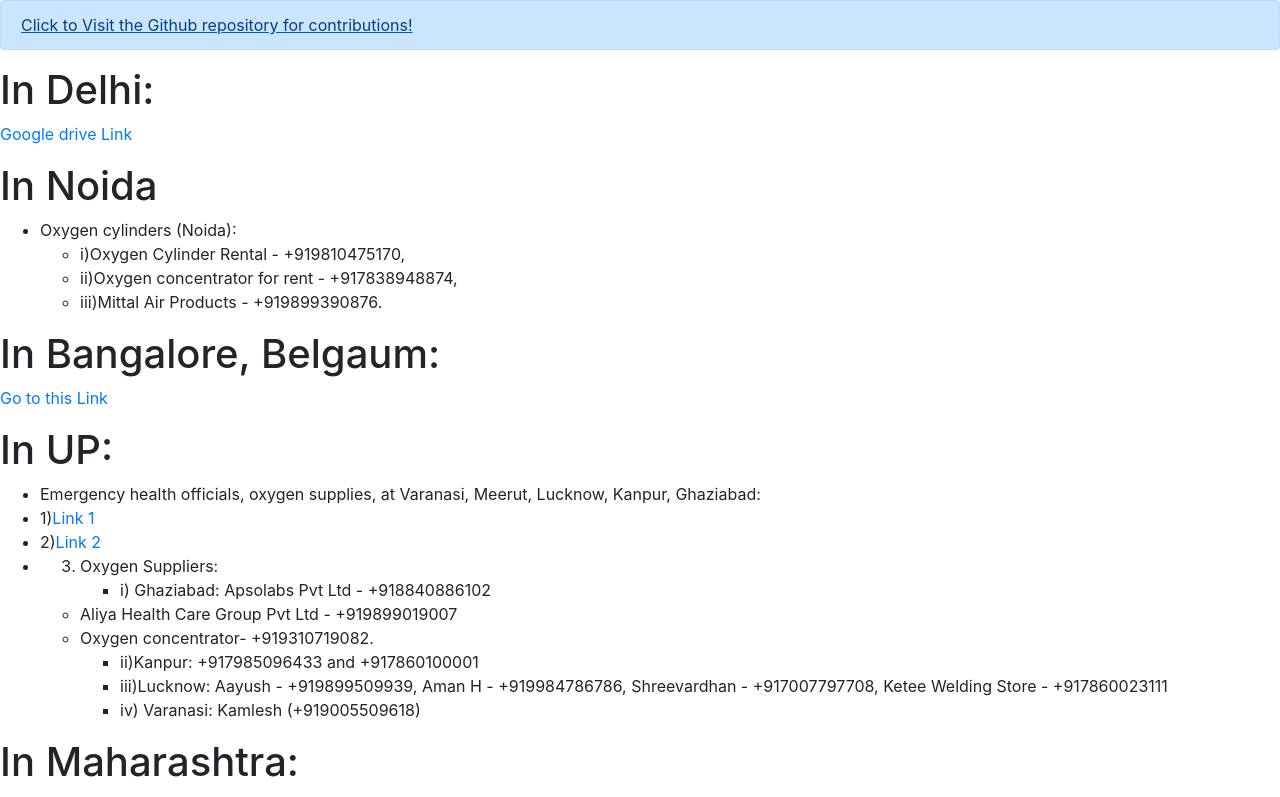
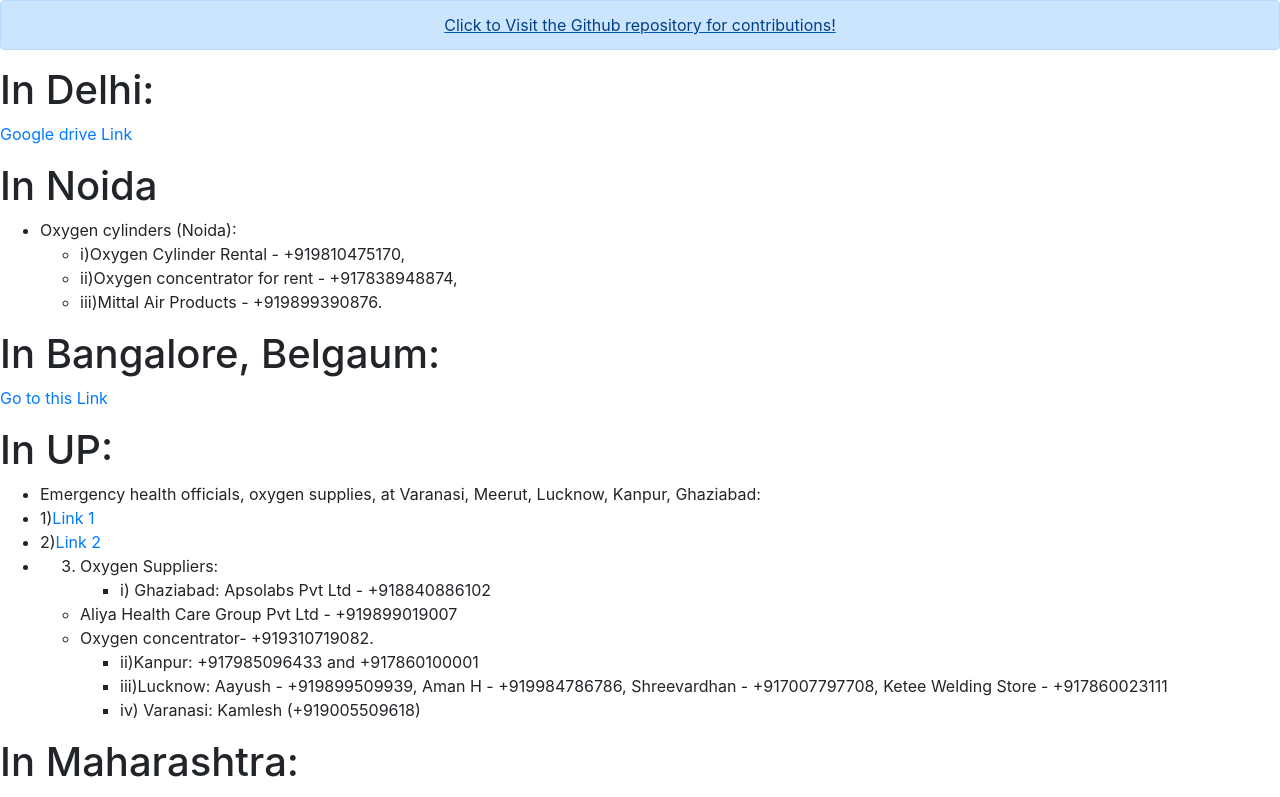
Before and after one commit to ampsteric/India-Against-Covid, a React (Create React App) app: page / in a window 1280 px wide. Shown: the top 797 px of the page. Built offline with nearby package versions, Linux system fonts and the light colour scheme.

Commit message:
center align the alert

```diff
--- a/src/App.js
+++ b/src/App.js
@@ -21,14 +21,19 @@ import Res19 from "./Resources/Res19/Index";
 import Res20 from "./Resources/Res20/Index";
 
 class App extends Component {
-
-
   render() {
     return (
       <div>
-        <a href="https://github.com/ampsteric/Covid-resources"> <div class="alert alert-primary" role="alert">
-  Click to Visit the Github repository for contributions!
-</div></a>
+        <a href="https://github.com/ampsteric/Covid-resources">
+          {" "}
+          <div
+            class="alert alert-primary"
+            role="alert"
+            style={{ textAlign: "center" }}
+          >
+            Click to Visit the Github repository for contributions!
+          </div>
+        </a>
 
         <Res1 />
         <Res2 />
@@ -45,11 +50,11 @@ class App extends Component {
         <Res13 />
         <Res14 />
         <Res15 />
-        <Res16/>
-        <Res17/>
-        <Res18/>
-        <Res19/>
-        <Res20/>
+        <Res16 />
+        <Res17 />
+        <Res18 />
+        <Res19 />
+        <Res20 />
       </div>
     );
   }
```
